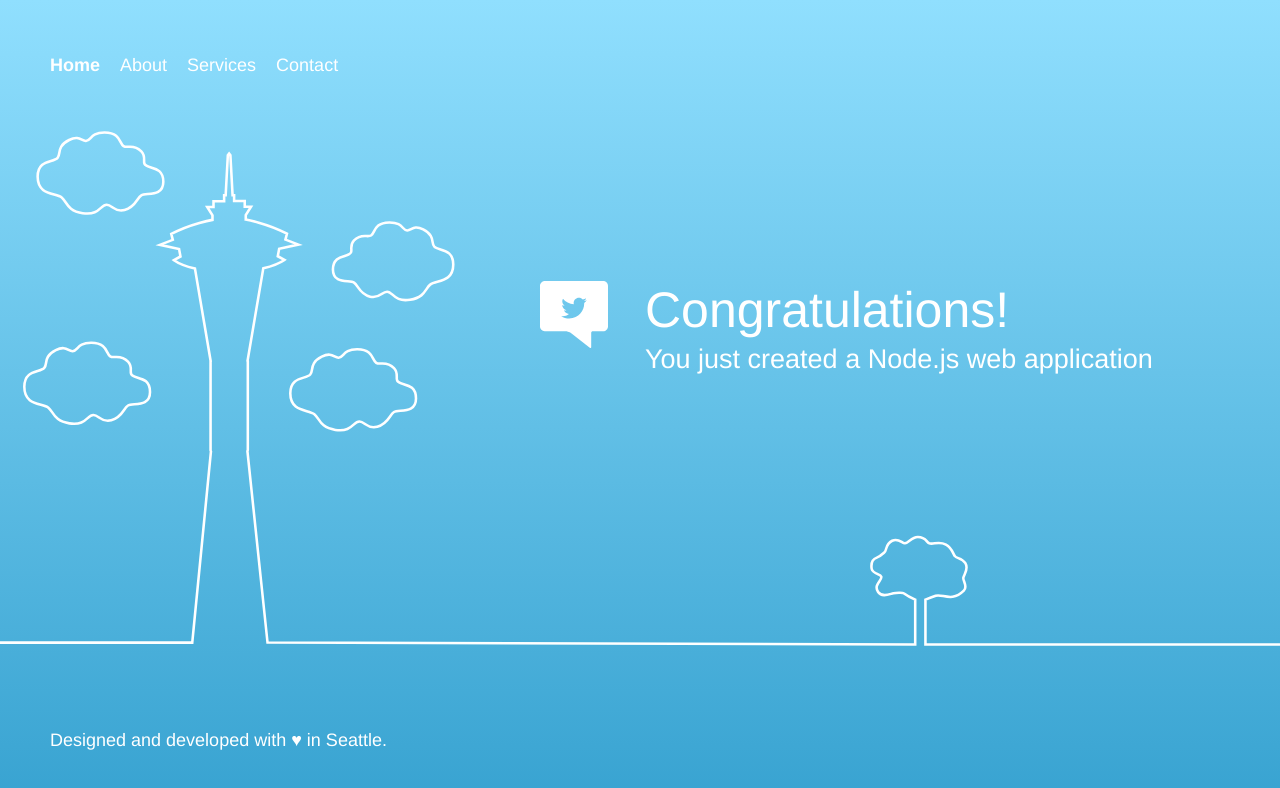
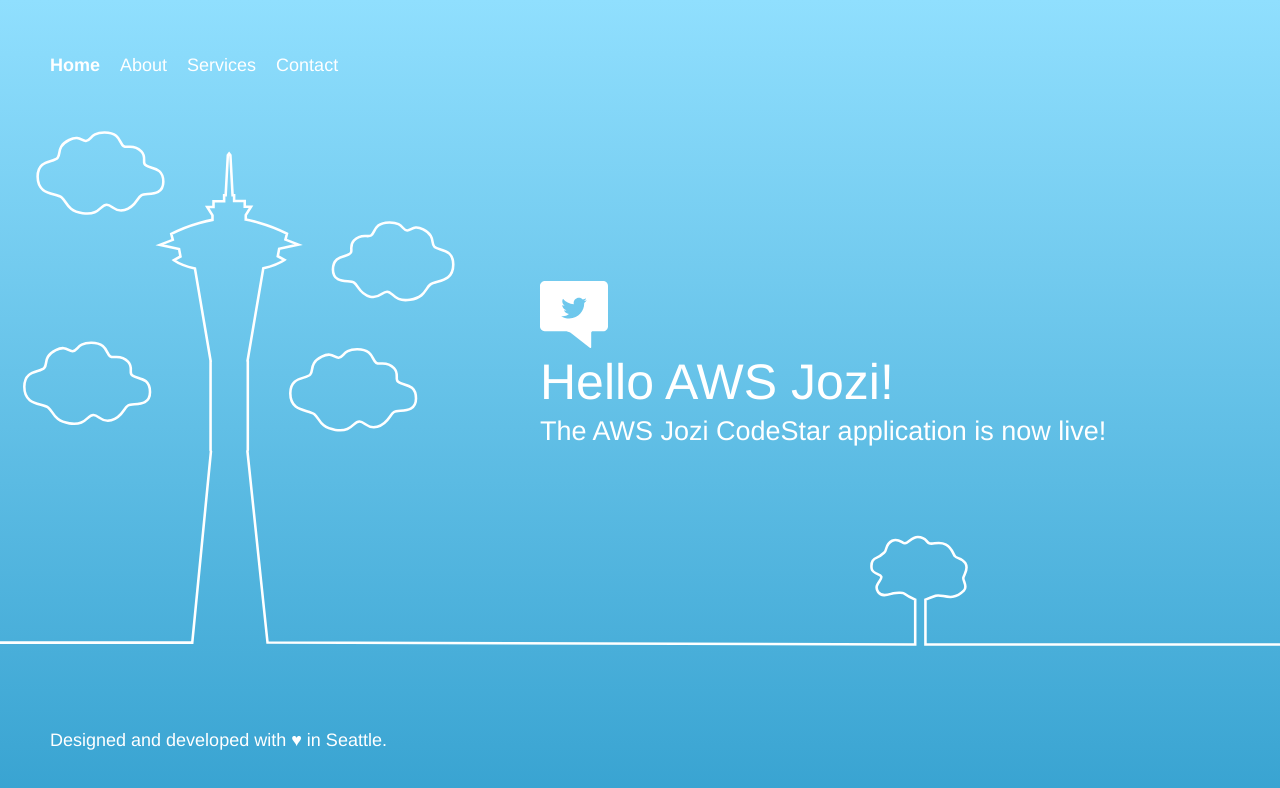
Before and after one commit to Lodewyk11/aws-jozi-backup, a plain HTML site: page public/index.html in a window 1280 px wide. Drawn offline with Linux system fonts and the light colour scheme.

Commit message:
Update home page

```diff
--- a/public/index.html
+++ b/public/index.html
@@ -3,7 +3,7 @@
 
 <head>
     <meta charset="utf-8">
-    <title>Example app</title>
+    <title>AWS Jozi CodeStar</title>
     <meta name="description" content="" />
     <link href="assets/css/styles.css" rel="stylesheet">
     <link href="assets/css/gradients.css" rel="stylesheet">
@@ -58,8 +58,8 @@
         <div class="message">
             <a class="twitter-link" href="http://twitter.com/home/?status=I%20created%20a%20project%20with%20AWS%20CodeStar!%20%23AWS%20%23AWSCodeStar%20https%3A%2F%2Faws.amazon.com%2Fcodestar"><img src="assets/img/tweet.svg" /></a>
             <div class="text">
-                <h1>Congratulations!</h1>
-                <h2>You just created a Node.js web application</h2>
+                <h1>Hello AWS Jozi!</h1>
+                <h2>The AWS Jozi CodeStar application is now live!</h2>
             </div>
         </div>
     </div>
```
